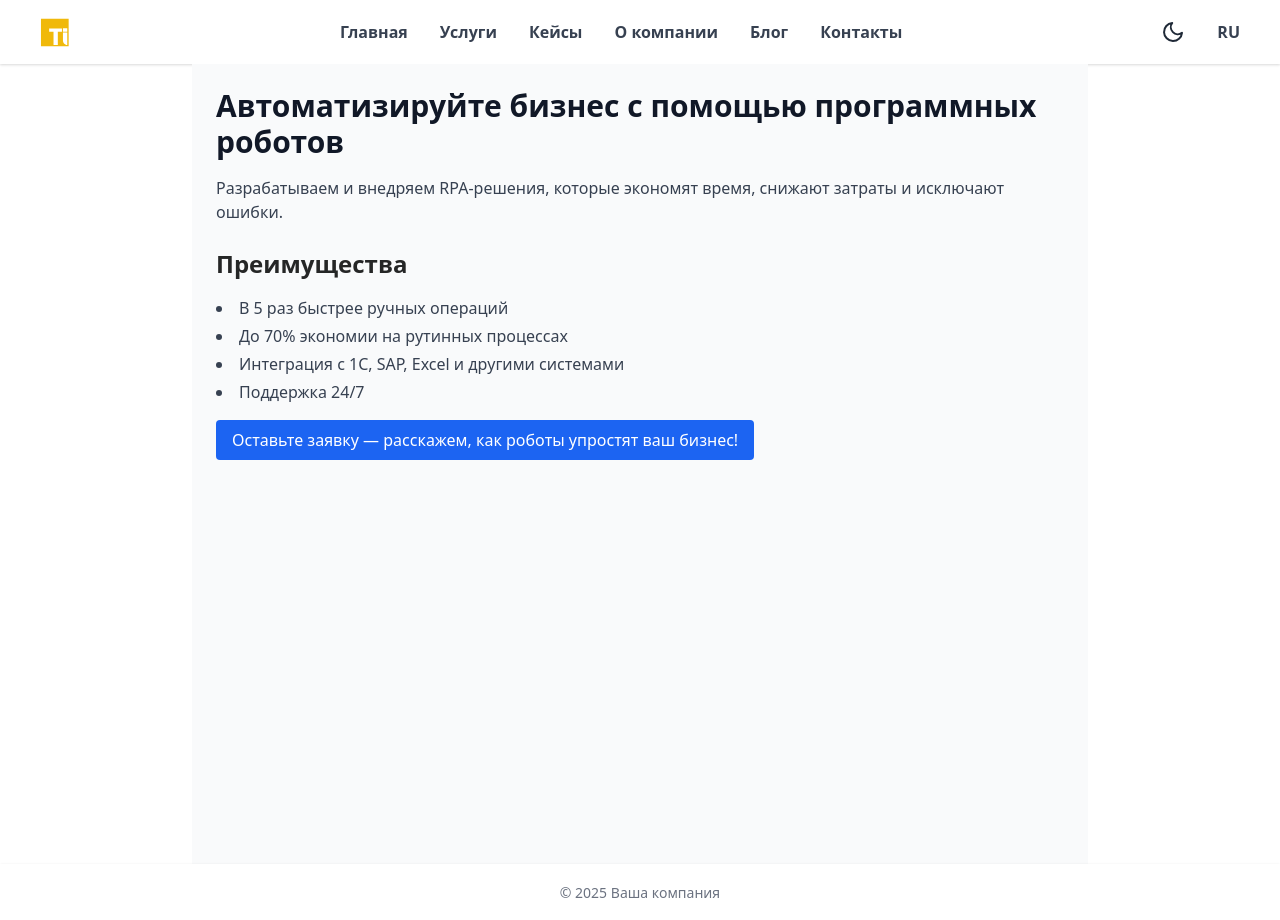
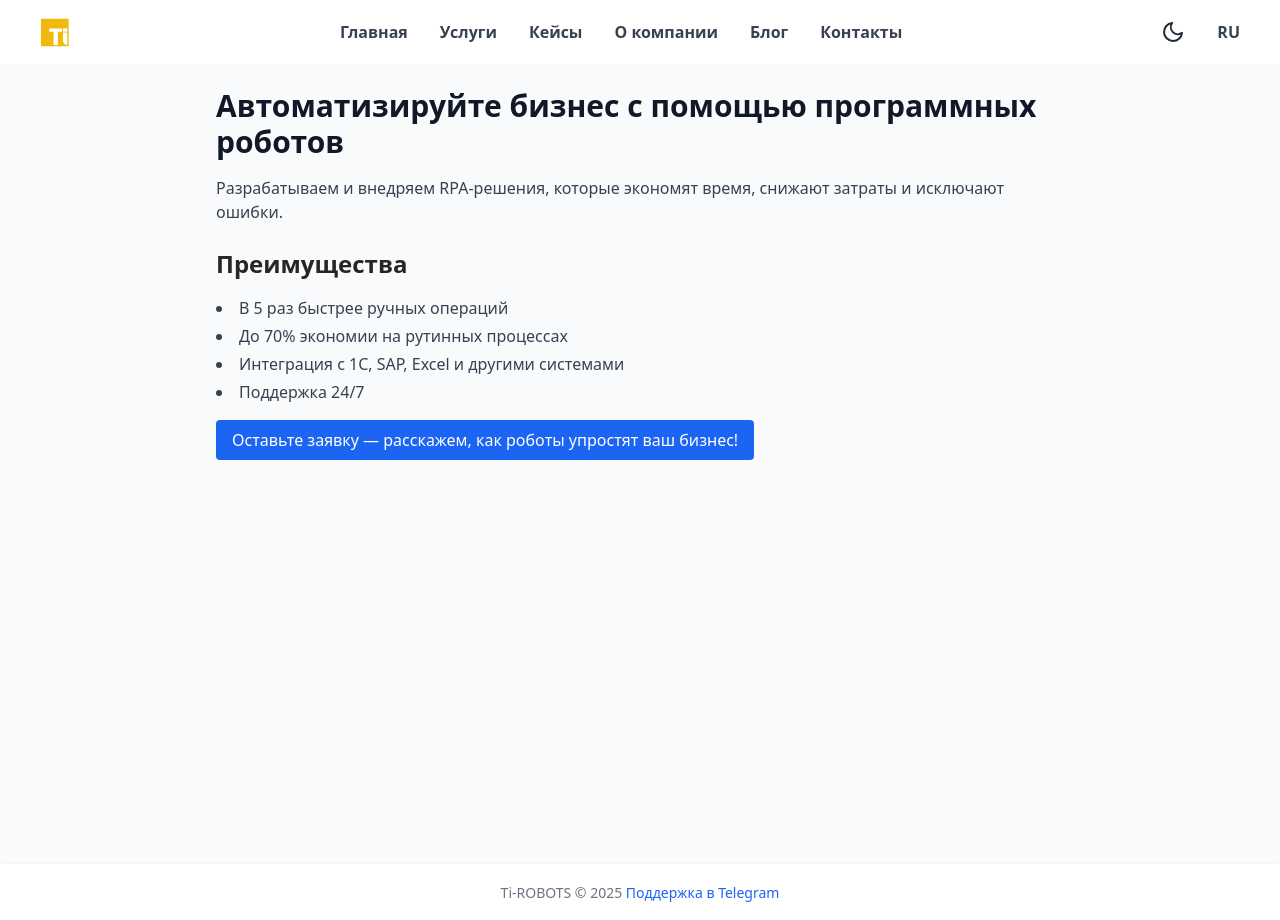
Before and after one commit to ti-rudin/ti-robots.ru, a Vue app: page / in a window 1280 px wide. Built offline with nearby package versions, Linux system fonts and the light colour scheme.

Commit message:
`Update App.vue layout and styles for dark mode and Telegram support`

```diff
--- a/src/App.vue
+++ b/src/App.vue
@@ -93,17 +93,21 @@
       </div>
     </nav>
 
-    <main class="flex-grow">
-      <router-view />
+    <main class="flex-grow bg-gray-50 dark:bg-gray-900">
+      <div class="container mx-auto">
+        <router-view >
+
+        </router-view>
+      </div>
     </main>
 
-    <footer class="bg-white dark:bg-gray-800 shadow mt-auto">
+    <footer class="bg-white dark:bg-gray-800 shadow">
       <div class="w-full mx-auto max-w-screen-xl p-4 text-center">
         <span class="text-sm text-gray-500 dark:text-gray-400">
-          © {{ new Date().getFullYear() }}
-          <router-link to="/" class="hover:text-blue-600 dark:hover:text-blue-400 transition-colors duration-200">
-            {{ currentLanguage === 'ru' ? 'Ваша компания' : 'Your Company' }}
-          </router-link>
+          Ti-ROBOTS © {{ new Date().getFullYear() }} <a href="https://t.me/ti_robots_lab" target="_blank"
+            class="inline-flex items-center text-blue-600 hover:text-blue-800 dark:text-blue-400 dark:hover:text-blue-300 transition-colors duration-200">
+            Поддержка в Telegram
+          </a>
         </span>
       </div>
     </footer>
@@ -181,5 +185,28 @@ export default {
 </script>
 
 <style>
-/* Add any global styles if needed */
+
+/* Dark mode styles */
+:root {
+  --primary-color: #f0b90b;
+  --text-color: rgba(0, 0, 0, 0.85);
+  --bg-color: #fff;
+}
+
+:root.dark {
+  --primary-color: #f0b90b;
+  --text-color: rgba(255, 255, 255, 0.85);
+  --bg-color: #141414;
+}
+
+body {
+  color: var(--text-color);
+  background-color: var(--bg-color);
+}
+
+/* Ensure mobile menu stays above overlay */
+#mobile-menu {
+  position: relative;
+  z-index: 20;
+}
 </style>
```
